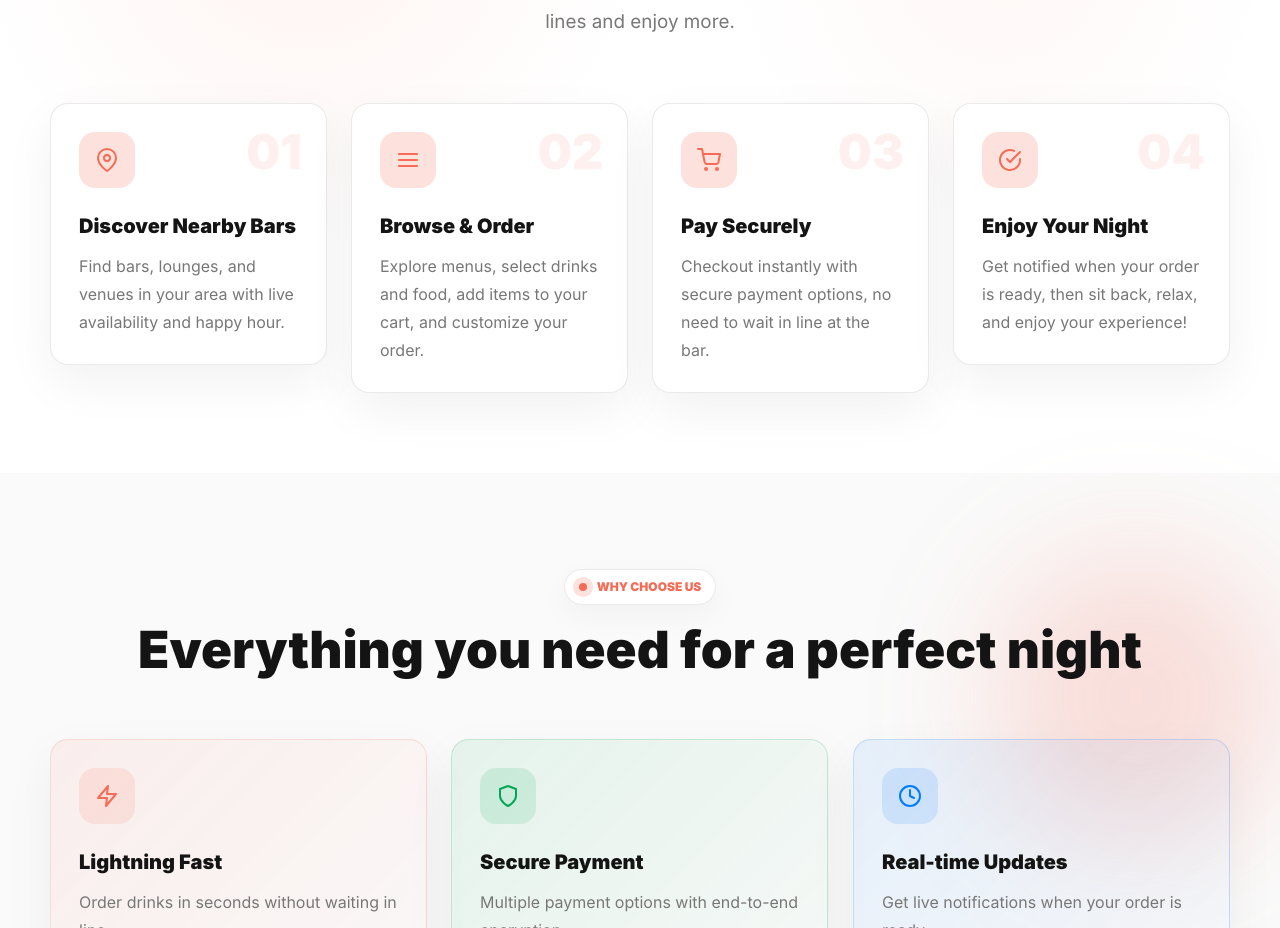
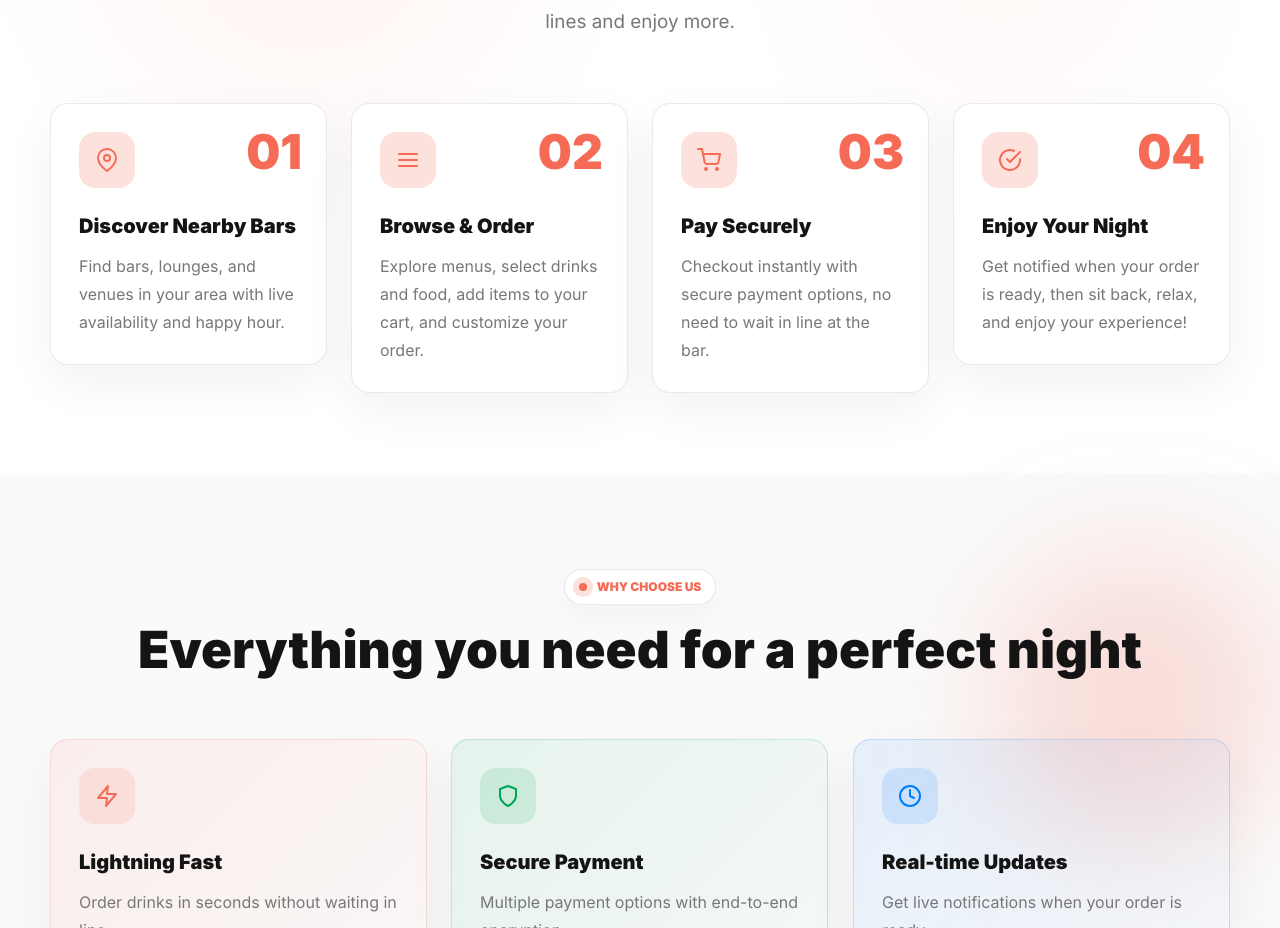
Before and after one commit to maheshsinghchouhan2020/presto-go-web, a Next.js app: page / in a window 1280 px wide. Shown: the part 6027-6955 px from the top of the page. Built offline with nearby package versions, Linux system fonts and the light colour scheme.

Commit message:
style: fix HowItWorks step number color

```diff
--- a/components/HowItWorks.tsx
+++ b/components/HowItWorks.tsx
@@ -60,7 +60,7 @@ export default function HowItWorks() {
                 <TiltCard>
                   <article className="premium-card border border-border-light bg-white h-full">
                     <div className="relative p-6 md:p-7">
-                      <div className="absolute top-6 right-6 text-5xl font-black text-primary/10">
+                      <div className="absolute top-6 right-6 text-5xl font-black text-primary">
                         {step.number}
                       </div>
 
```
